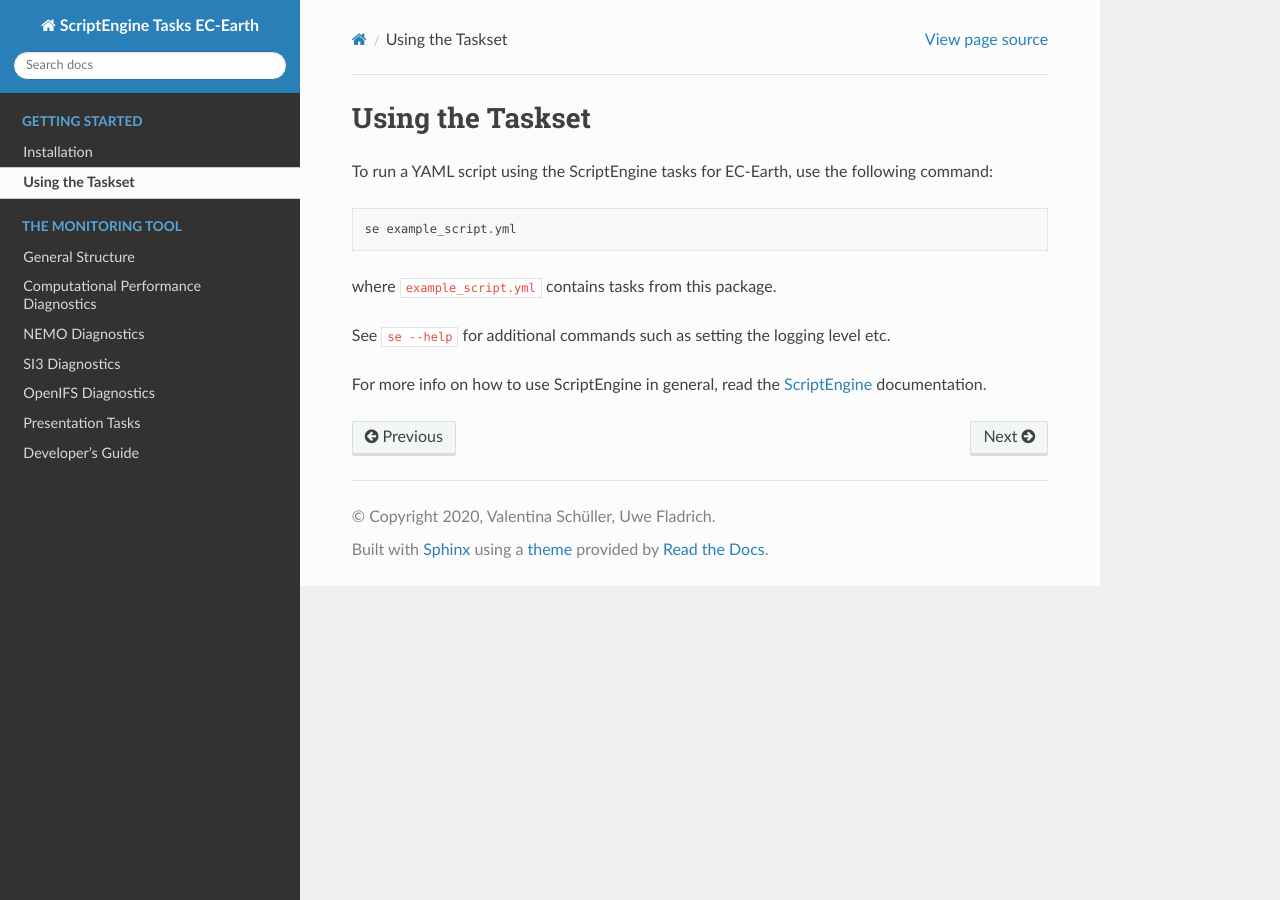
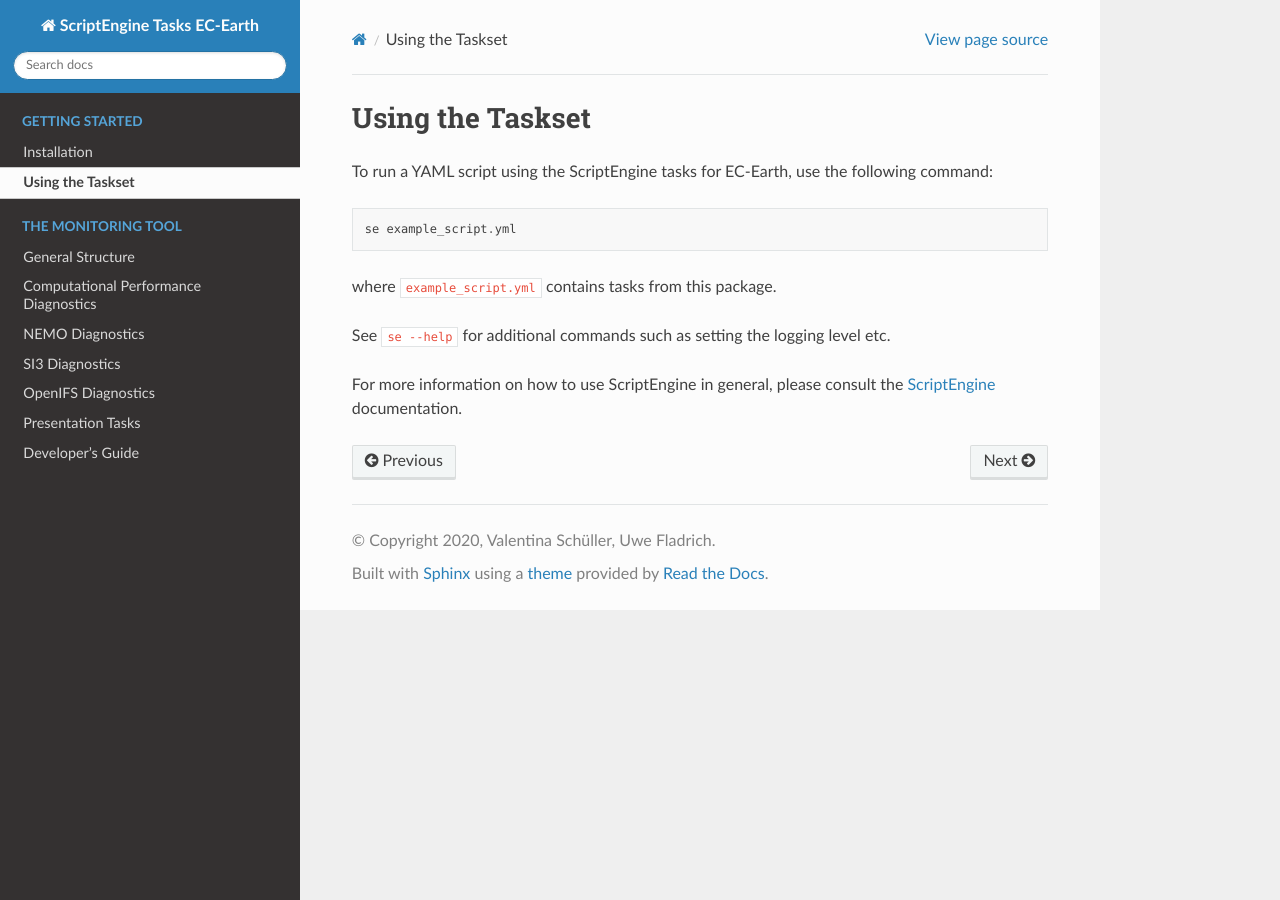
Before and after one commit to uwefladrich/scriptengine-tasks-ecearth, a Sphinx documentation site: the page built from docs/sphinx/source/getting-started/usage.rst, in a window 1280 px wide. Built offline with Sphinx 7.4.7 and the Read the Docs theme 2.0.0, drawn with Linux system fonts in a browser that asks for light colours.

Commit message:
Reformulate a Sentence

```diff
--- a/docs/sphinx/source/getting-started/usage.rst
+++ b/docs/sphinx/source/getting-started/usage.rst
@@ -10,6 +10,6 @@ where ``example_script.yml`` contains tasks from this package.
 
 See ``se --help`` for additional commands such as setting the logging level etc.
 
-For more info on how to use ScriptEngine in general, read the ScriptEngine_ documentation.
+For more information on how to use ScriptEngine in general, please consult the ScriptEngine_ documentation.
 
 .. _ScriptEngine: https://github.com/uwefladrich/scriptengine
```
